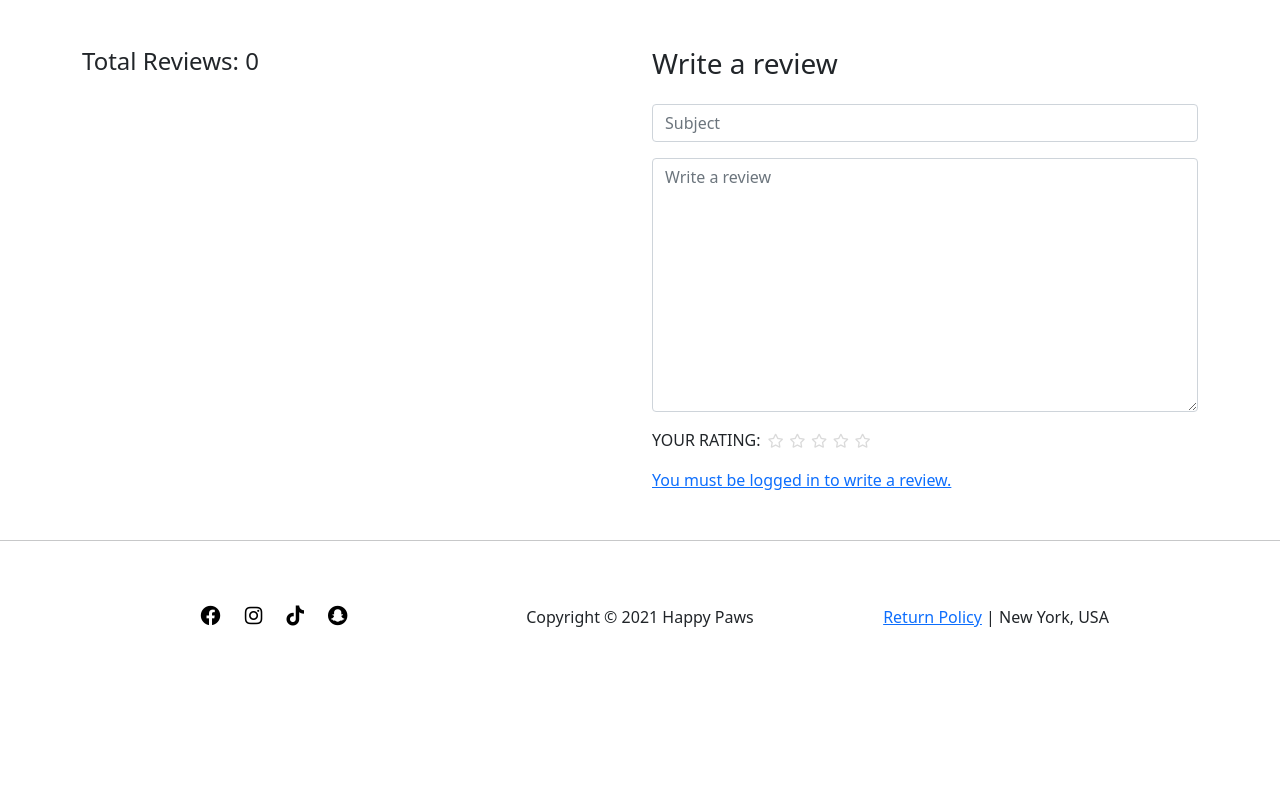
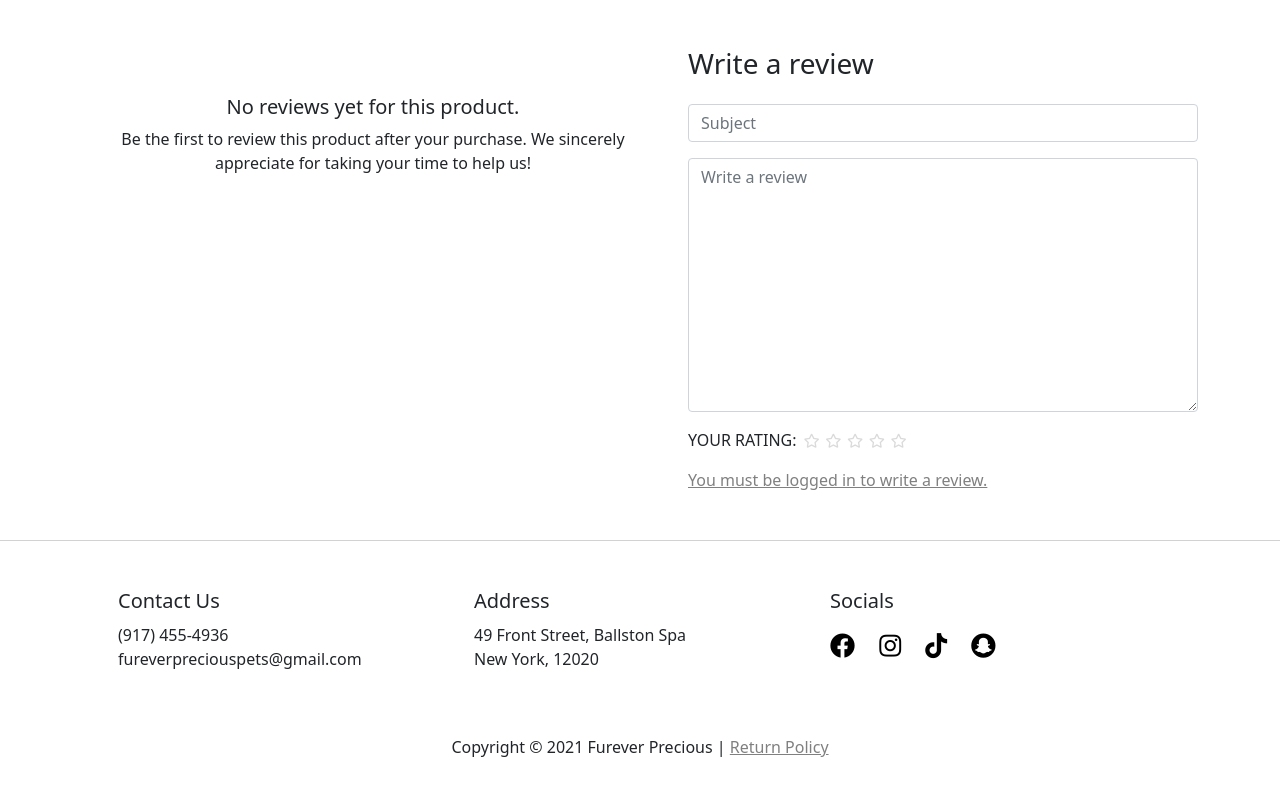
Before and after one commit to sangyetenphel/Store-1, a Django app: page /product/7 in a window 1280 px wide. Shown: the part 1167-1958 px from the top of the page. Before the commit the page ends 1794 px from the top, so only its background shows below. Run offline with Django 3.2, Linux system fonts and the light colour scheme; data comes from the database, SQL or seed files in the repository; both versions use the stored data as it was after the commit; some libraries are stand-ins or nearby versions.

Commit message:
Finished store template redesign for large screen

```diff
--- a/store/static/store/js/script.js
+++ b/store/static/store/js/script.js
@@ -1,5 +1,5 @@
 document.addEventListener('DOMContentLoaded', function() {
-    Generating CSRFToken
+    //Generating CSRFToken
     function getCookie(name) {
         let cookieValue = null;
         if (document.cookie && document.cookie !== '') {
--- a/store/static/store/style.css
+++ b/store/static/store/style.css
@@ -1,3 +1,12 @@
+a {
+    transition: all .2s ease-in;
+    color: grey;
+}
+
+a:hover {
+    color: black;
+}
+
 .form-control:focus, .form-select:focus {
     border-color: #ffd6d6;
     box-shadow: 0 0 0 0.2rem rgba(236, 178, 197, 0.25);
@@ -128,18 +144,32 @@
 
 /* Footer */
 footer {
-    text-align: center;
+    border-top: 1px solid rgb(211, 209, 209);
+}
+
+footer ul {
+    list-style-type: none;
+    padding: 0;
+}
+
+footer h5 {
+    margin-bottom: 10px;
 }
 
 .socials i{
+    margin-top: 10px;
     padding-right: 20px;
-    font-size: 20px;
+    font-size: 25px;
     color: black;
 }
 
 /* All Products */
 .products-link a {
     text-decoration: none;
+}
+
+.products-link a:hover {
+    color: black;
 }
 
 .page-btn {
--- a/store/templates/store/base.html
+++ b/store/templates/store/base.html
@@ -75,24 +75,34 @@
     {% endblock %}
 
     <!-- Footer -->
-    <hr>
-    <footer>
+    <footer class="mt-5">
         <div class="container p-5">
             <div class="row">
+                <div class="col">
+                    <h5>Contact Us</h5>
+                    <ul>
+                      <li>(917) 455-4936</li>
+                      <li>fureverpreciouspets@gmail.com</li>
+                    </ul>
+                </div>
+                <div class="col">
+                  <h5>Address</h5>
+                  <ul>
+                    <li>49 Front Street, Ballston Spa</li>
+                    <li>New York, 12020</li>
+                  </ul>
+                </div>
                 <div class="col socials">
+                  <h5>Socials</h5>
                     <a href=""><i class="fab fa-facebook"></i></a>
                     <a href=""><i class="fab fa-instagram"></i></a>
                     <a href=""><i class="fab fa-tiktok"></i></a>
                     <a href=""><i class="fab fa-snapchat"></i></a>
                 </div>
-                <div class="col">
-                    Copyright &copy; 2021 Happy Paws
-                </div>
-                <div class="col">
-                    <a href="">Return Policy</a> |
-                    New York, USA
-                </div>
             </div>
+        </div>
+        <div class="text-center pb-3">
+          <p>Copyright &copy; 2021 Furever Precious | <a href="" class="link">Return Policy</a></p>
         </div>
     </footer>
     <script src="https://cdn.jsdelivr.net/npm/bootstrap@5.0.1/dist/js/bootstrap.bundle.min.js" integrity="sha384-gtEjrD/SeCtmISkJkNUaaKMoLD0//ElJ19smozuHV6z3Iehds+3Ulb9Bn9Plx0x4" crossorigin="anonymous"></script>
--- a/store/templates/store/cancelled.html
+++ /dev/null
@@ -1 +0,0 @@
-Payment Cancelled
--- a/store/templates/store/product.html
+++ b/store/templates/store/product.html
@@ -6,9 +6,9 @@
     <div class="container mt-5">
         <div class="row">
             <div class="col-1">
-                {% for product_image in product.images_set.all %}
-                    <div class="row product-img">
-                        <img src="{{ product_image.image.url }}" class="small-img img-fluid" alt="">
+                {% for product_image in side_images %}
+                    <div class="row product-img pb-2">
+                        <img src="{{ product_image.image.url }}" class="small-img img-thumbnail" alt="">
                     </div>
                 {% endfor %}
             </div>
@@ -20,30 +20,36 @@
 
 
             <div class="col-7">
-                <p>Home / T-Shirt</p>
+                <!-- <p>Home / T-Shirt</p> -->
                 <h1>{{ product.name }}</h1>
                 <h4>${{ product.price }}</h4>
                 <form class="row py-4" action="{% url 'add_cart' product.id %}" method="POST" >
                     {% csrf_token %}
                     <input type="hidden" name="" id="productId" value="{{ product.id }}">
                     <input type="hidden" name="variant" value="{{ variant.id }}">
+                    {% if product.variant == "Size" or product.variant == "Size-Color"%}
                         <div class="col-3">
-                        <select class="form-select" name="size" id="select-size">
+                            <select class="form-select" name="size" id="select-size" required>
                                 <option value="" selected>Select Size</option>
                                 {% for item in sizes %}
                                     <option value="{{ item.size.id }}">{{ item.size }}</option>
                                 {% endfor %}
                             </select>
                         </div>
+                    {% endif %}
 
+                    {% if product.variant == "Color" or product.variant == "Size-Color"%}
                         <div id="ajax-color-variants">
-                        <div class="col-12 product-img">
+                            <div class="col-12 product-img py-1">
                                 {% for item in colors %}
-                                <input type="radio" class="radio-color" name="color" value="{{ item.color.id }}">
+                                <label>
+                                    <input type="radio" class="radio-color" name="color" value="{{ item.color.id }}" required>
                                     <img src="{{ item.image }}" class="small-img img-thumbnail" alt="">
+                                </label>
                                 {% endfor %}
                             </div>
                         </div>
+                    {% endif %}
 
                     <div class="col-2">
                         <input type="number" class="form-control" name="quantity" value="1" min="1">
@@ -66,6 +72,7 @@
     <!-- Review -->
     <div class="container my-5">
         <div class="row">
+            {% if reviews %}
                 <div class="col">
                     <h4>Total Reviews: {{ product.review_count }}</h4>
                     {% for review in reviews %}
@@ -86,23 +93,29 @@
                         </div>
                     {% endfor %}
                 </div>
+            {% else %}
+                <div class="col text-center p-5">
+                    <h5>No reviews yet for this product.</h5>
+                    <p>Be the first to review this product after your purchase. We sincerely appreciate for taking your time to help us!</p>
+                </div>
+            {% endif %}
 
             <div class="col">
                 <h3 class="fw-normal pb-3">Write a review</h3>
                 <form class="review-form" action="{% url 'review_product' product.id %}" method="POST">
                     {% csrf_token %}
                     <div class="mb-3">
-                        <input name="subject" type="text" class="form-control" placeholder="Subject">
+                        <input name="subject" type="text" class="form-control" placeholder="Subject" required>
                     </div>
 
                     <div class="mb-3">
-                        <textarea class="form-control" name="review" id="" cols="30" rows="10" placeholder="Write a review"></textarea>
+                        <textarea class="form-control" name="review" id="" cols="30" rows="10" placeholder="Write a review" required></textarea>
                     </div>
 
                     <div class="input-rating mb-3">
                         <strong class="text-uppercase fw-normal">Your Rating: </strong>
                         <div class="stars">
-                            <input class="form-check-input" type="radio" id="star5" name="rating" value="5"/><label for="star5"></label>
+                            <input class="form-check-input" type="radio" id="star5" name="rating" value="5" required/><label for="star5"></label>
                             <input class="form-check-input" type="radio" id="star4" name="rating" value="4" /><label for="star4"></label>
                             <input class="form-check-input" type="radio" id="star3" name="rating" value="3" /><label for="star3"></label>
                             <input class="form-check-input" type="radio" id="star2" name="rating" value="2" /><label for="star2"></label>
--- a/store/templates/store/product_color_variants.html
+++ b/store/templates/store/product_color_variants.html
@@ -1,6 +1,8 @@
-<div class="col-12 product-img">
+<div class="col-12 product-img py-1">
     {% for item in colors %}
-        <input type="radio" value="{{ item.color.id }}" name="color">
+    <label>
+        <input type="radio" class="radio-color" value="{{ item.color.id }}" name="color" required>
         <img src="{{ item.image }}" class="small-img img-thumbnail" alt="">
+    </label>
     {% endfor %}
 </div>
--- a/store/templates/store/success.html
+++ /dev/null
@@ -1 +0,0 @@
-Payment Success
--- a/store/views.py
+++ b/store/views.py
@@ -93,9 +93,11 @@ def products(request):
 
 def product(request, id):
     product = Product.objects.get(pk=id)
+    side_images = product.productimage_set.all()[:4]
     context = {
         'product': product,
         'reviews': Review.objects.filter(product=product).order_by('-date_added')[:2],
+        'side_images': side_images,
     }
 
     if request.method == 'POST':
@@ -130,7 +132,8 @@ def ajax_sizes(request):
         return JsonResponse(data)
 
 
-def review_product(request):
+def review_product(request, id):
+    product = Product.objects.get(id=id)
     if request.method == 'POST':
         form = ReviewForm(request.POST)
         if form.is_valid():
@@ -144,7 +147,9 @@ def review_product(request):
             messages.success(request, "Thank you for reviewing our product.")
             # Return back to the prev page
             return HttpResponseRedirect(request.META.get('HTTP_REFERER'))
-
+        else:
+            messages.error(request, "Error reviewing product. Try again!")
+            return redirect('product', id=product.id)
 
 @login_required
 def cart(request):
```
Also changed, not shown: other parts of store/static/store/style.css (+38 -13 lines), store/templates/store/cart.html (+8 -0 lines), store/templates/store/home.html (+7 -7 lines), store/templates/store/order.html (deleted, +0 -22 lines), store/templates/store/products.html (+3 -4 lines), db.sqlite3, media/products/image_1_wHcpVsG.jpg (added), media/products/image_6_ZrJVLwe.jpg (added). Lines whose indentation alone changed are shown as unchanged.
